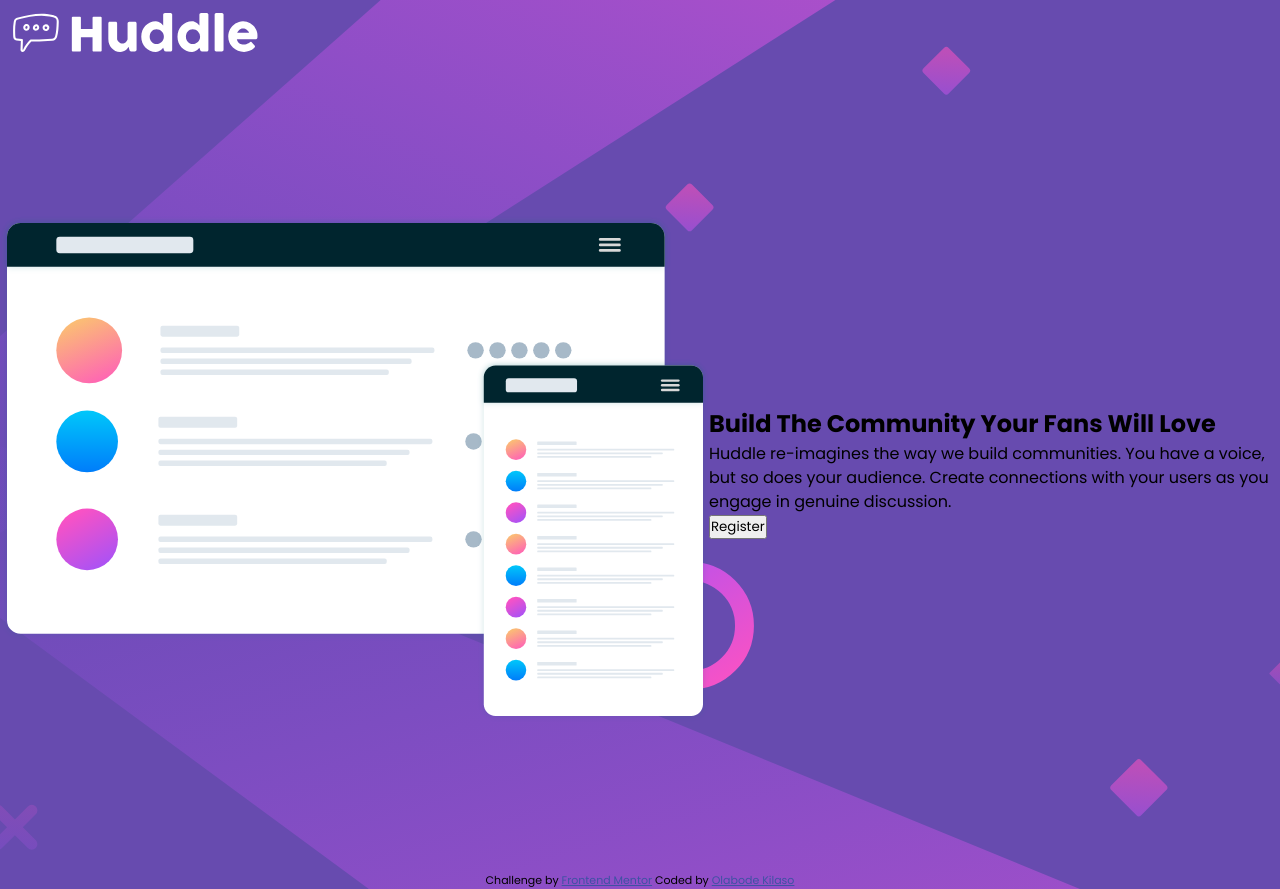
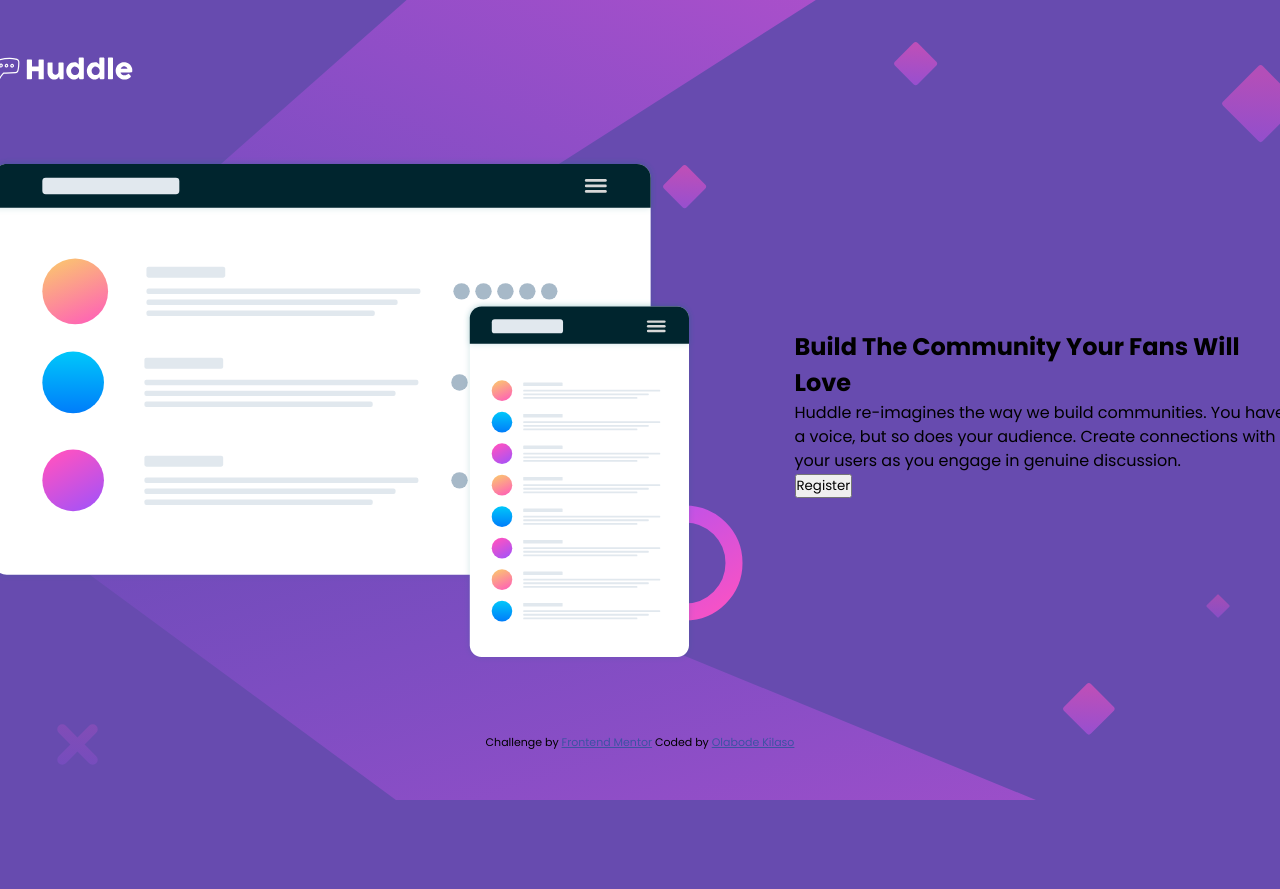
Before and after one commit to Great-kiola/Huddle-landing-page-fem, a plain HTML site: page index.html in a window 1280 px wide. After the commit the page ends 800 px from the top, so only its background shows below. Drawn offline with Linux system fonts and the light colour scheme.

Commit message:
Made changes to the html and css files

```diff
--- a/index.html
+++ b/index.html
@@ -15,7 +15,7 @@
   <main>
     <header>
       <div class="logoDiv">
-        <img src="./images/logo.svg" alt="">
+        <img class="logo" src="./images/logo.svg" alt="">
       </div>
     </header>
 
--- a/style.css
+++ b/style.css
@@ -16,7 +16,7 @@ body {
   background-size: cover;
   background-position: top center;
   background-color: var(--Violet);
-  /* overflow: hidden; */
+  overflow: hidden;
   display: flex;
   align-items: center;
   justify-content: center;
@@ -28,7 +28,16 @@ body {
   display: flex;
   align-items: center;
   justify-content: center;
-  /* flex-direction: column; */
+}
+
+.secondDiv{
+  width: 500px;
+  margin-left: 100px;
+}
+
+
+.logo{
+  width: 150px;
 }
 
 .attribution {
@@ -40,7 +49,7 @@ body {
 }
 
 section{
-  min-height: 100vh;
+  min-height: 80vh;
 
 }
 
```
